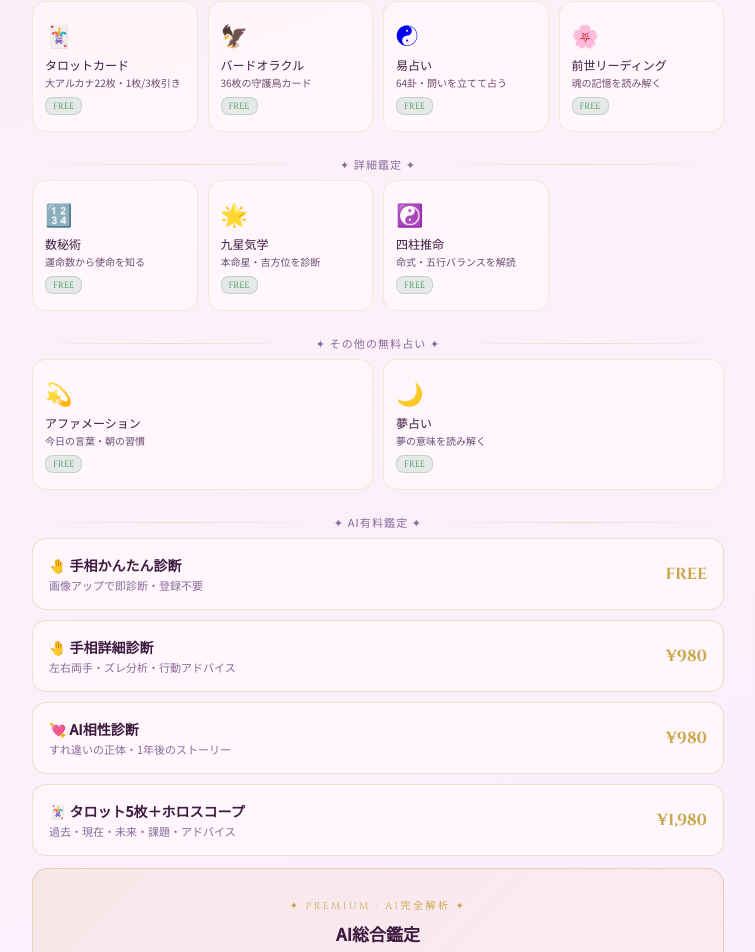
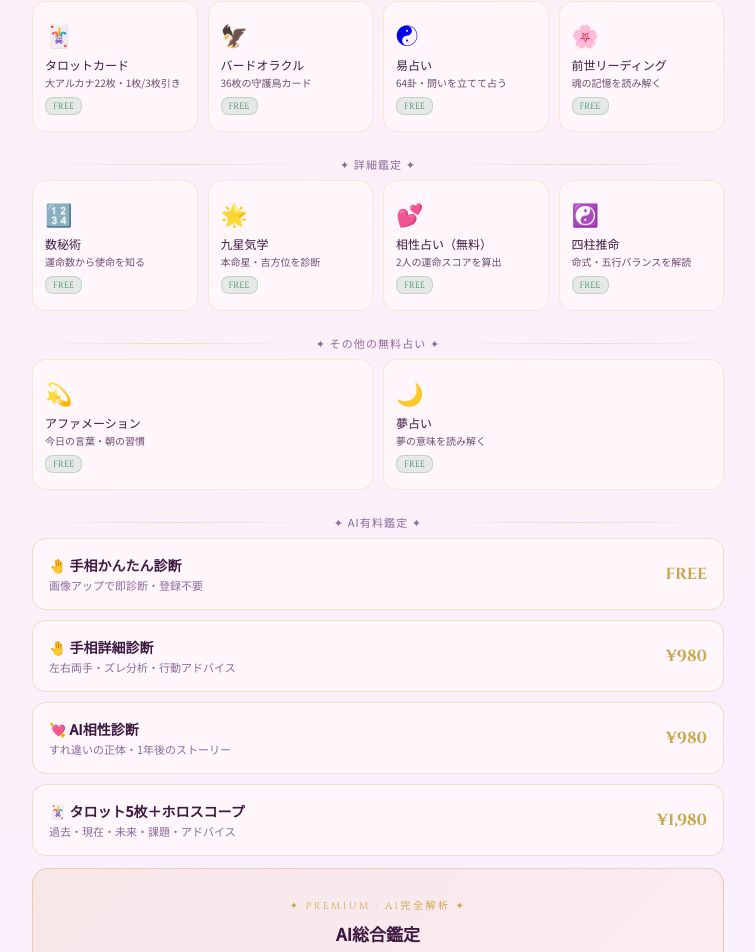
Before and after one commit to sincere1229/sincere1229-twinklelab-next, a Next.js app: page /star in a window 1280 px wide. Shown: the part 755-1707 px from the top of the page, without its empty margins (262-1017 px from the left). Built offline with nearby package versions, Linux system fonts and the light colour scheme.

Commit message:
Update page.tsx

```diff
--- a/app/star/page.tsx
+++ b/app/star/page.tsx
@@ -34,6 +34,7 @@ const CARDS = [
 const DEEP = [
   { icon:'🔢', name:'数秘術', sub:'運命数から使命を知る', href:'https://numerology-app-lovat.vercel.app' },
   { icon:'🌟', name:'九星気学', sub:'本命星・吉方位を診断', href:'https://kiju-app.vercel.app' },
+  { icon:'💕', name:'相性占い（無料）', sub:'2人の運命スコアを算出', href:'https://aicompat-app.vercel.app' },
   { icon:'☯️', name:'四柱推命', sub:'命式・五行バランスを解読', href:'https://shichu-app.vercel.app' },
 ]
 
```
